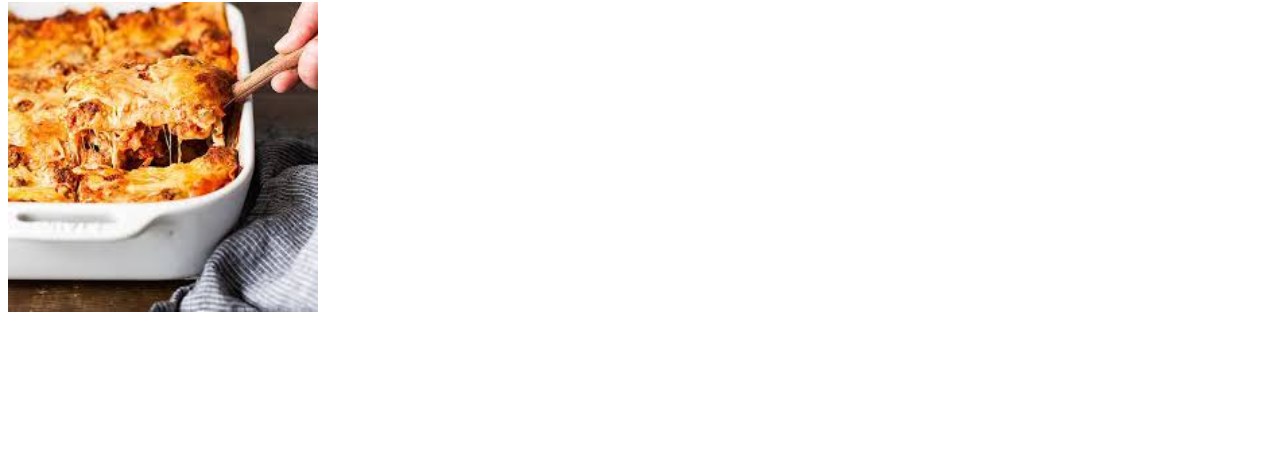
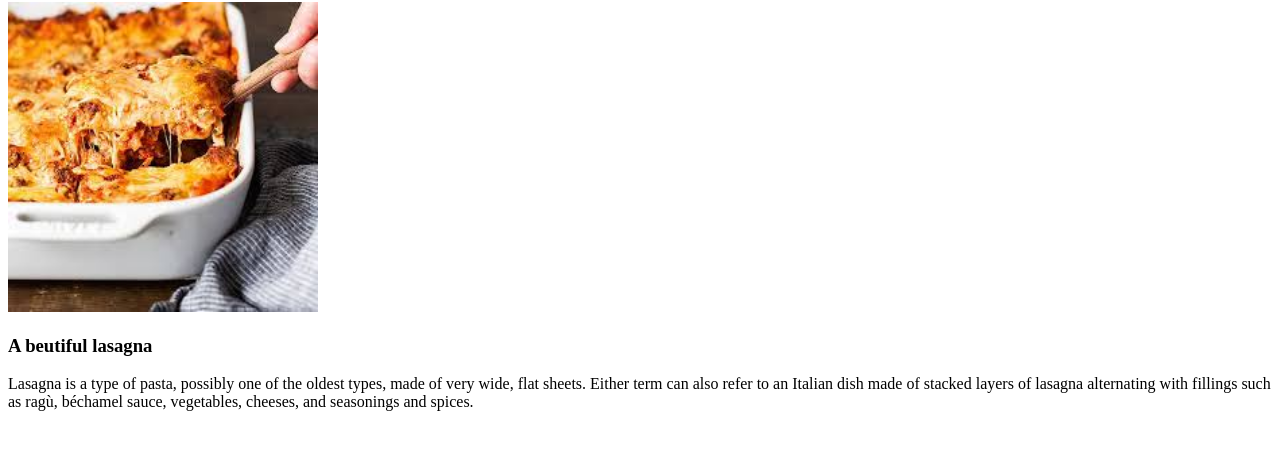
Before and after one commit to AliceMilshtein/odin-recipes, a plain HTML site: page recipes/lasagna.html in a window 1280 px wide. Shown: the part 78-528 px from the top of the page. Drawn offline with Linux system fonts and the light colour scheme.

Commit message:
Add Description to lasgagna pic

```diff
--- a/recipes/lasagna.html
+++ b/recipes/lasagna.html
@@ -8,5 +8,7 @@
 <body>
     <h1>Lasagna Recipe</h1>
     <img src="../images/lasagna.jpeg" alt="Picture of Lasagna" height="310" width="310">
+    <h3>A beutiful lasagna</h3>
+    <p> Lasagna is a type of pasta, possibly one of the oldest types, made of very wide, flat sheets. Either term can also refer to an Italian dish made of stacked layers of lasagna alternating with fillings such as ragù, béchamel sauce, vegetables, cheeses, and seasonings and spices.</p>
 </body>
 </html>
```
